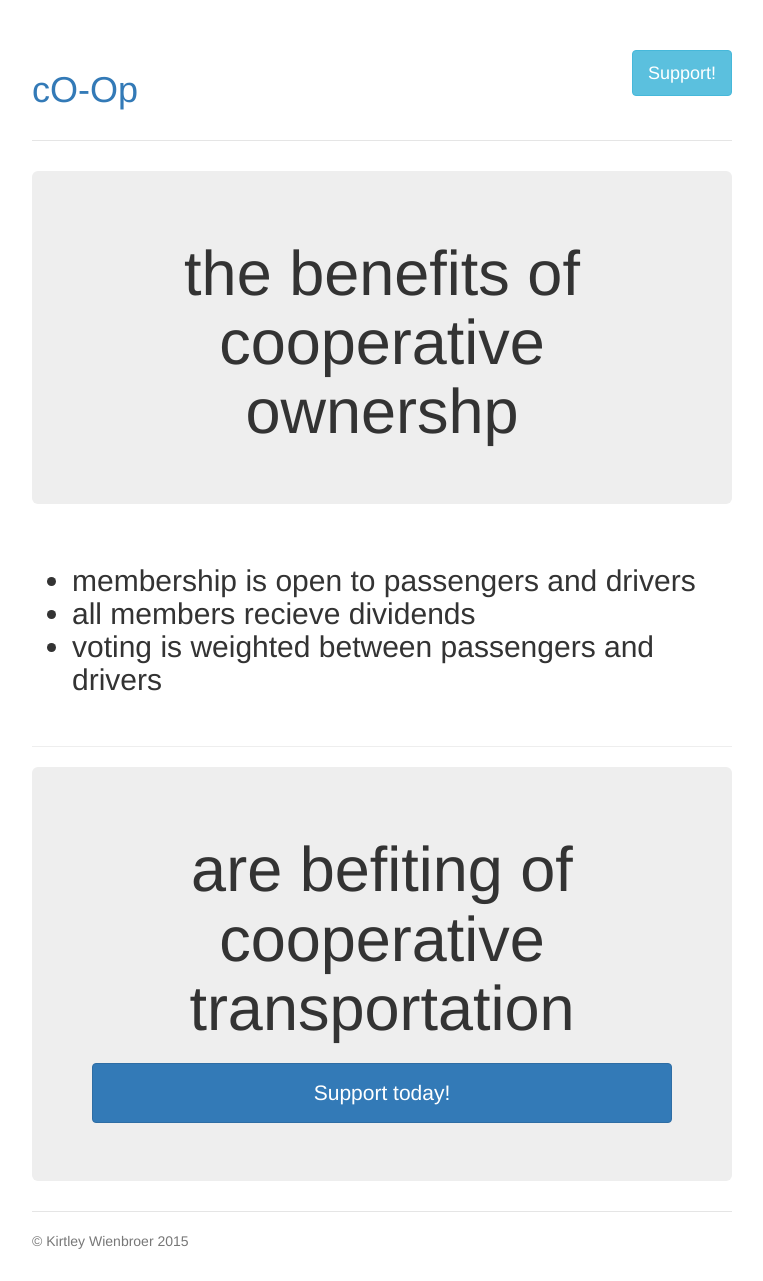
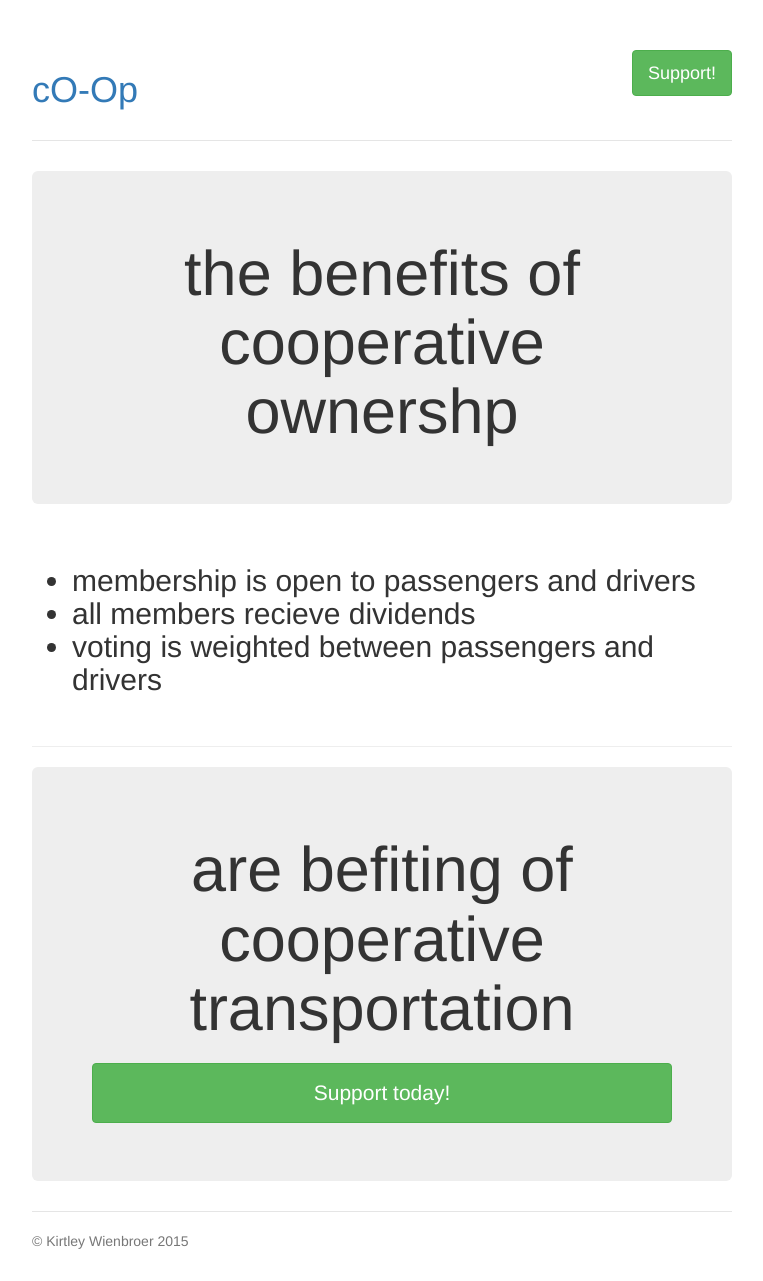
Before and after one commit to ride-coop/ride-coop.github.io, a plain HTML site: page members.html in a window 1280 px wide. Shown: the whole page, without its empty margins (258-1021 px from the left). Drawn offline with Linux system fonts and the light colour scheme; a script that the page names is missing.

Commit message:
updating links

```diff
--- a/members.html
+++ b/members.html
@@ -36,7 +36,7 @@
       <div class="header clearfix">
         <nav>
           <ul class="nav nav-pills pull-right">
-            <li role="presentation"><a class="btn btn-lg btn-info text-" href="https://shop.trycelery.com/page/530fe611-0537-40f5-b1e9-0c81aa80010e">Support!</a></li>
+            <li role="presentation"><a class="btn btn-lg btn-success text-" href="https://shop.trycelery.com/page/530fe611-0537-40f5-b1e9-0c81aa80010e">Support!</a></li>
 
           </ul>
         </nav>
@@ -58,7 +58,7 @@
       <hr id="supporters">
       <div class="jumbotron">
         <h1>are befiting of cooperative transportation</h1>
-        <h1><a class="btn btn-block btn-primary" href="https://shop.trycelery.com/page/530fe611-0537-40f5-b1e9-0c81aa80010e" role="button">Support today!</a></h1>
+        <h1><a class="btn btn-block btn-success" href="https://shop.trycelery.com/page/530fe611-0537-40f5-b1e9-0c81aa80010e" role="button">Support today!</a></h1>
       </div>
       <footer class="footer">
         <p>&copy; Kirtley Wienbroer 2015</p>
```
Also changed, not shown: home.html (+1 -1 lines).
